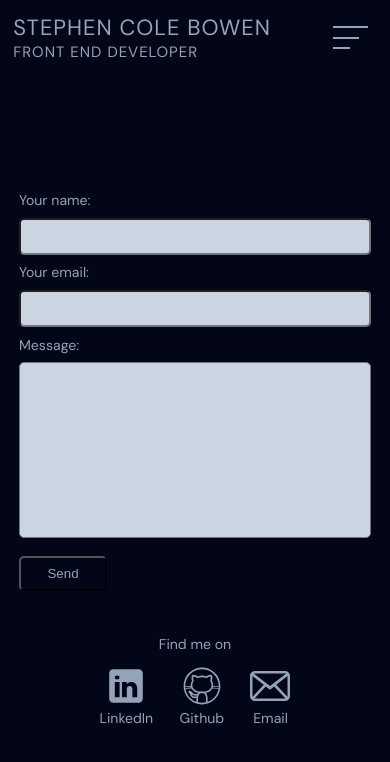
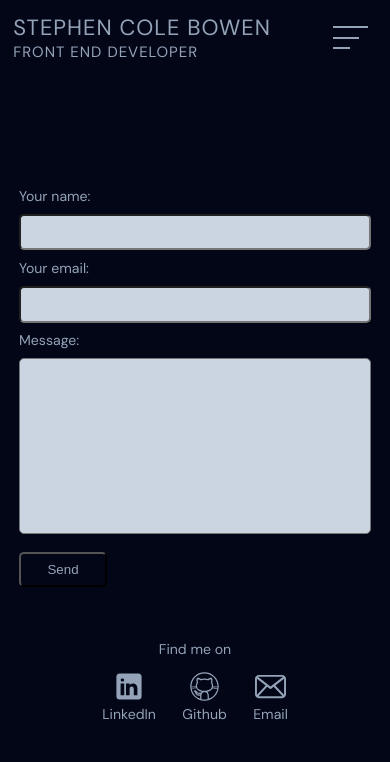
Before and after one commit to stevesscb/profile3.0, a React (Vite) app: page /contact in a window 390 px wide. Shown: the top 762 px of the page. Built offline with nearby package versions, Linux system fonts and the light colour scheme.

Commit message:
reduce contact svg size, add margin bottom contact col 2

```diff
--- a/src/components/socialLinks/socialLinks.module.scss
+++ b/src/components/socialLinks/socialLinks.module.scss
@@ -14,8 +14,8 @@
 
     a {
       img {
-        height: 40px;
-        width: 40px;
+        height: 3.5rem;
+        width: 3.5rem;
         transition: all 0.2s ease;
       }
     }
--- a/src/layout/navigation/mainNav.module.scss
+++ b/src/layout/navigation/mainNav.module.scss
@@ -69,7 +69,7 @@
 
   .list-item {
     cursor: pointer;
-    margin: 1.5rem;
-    font-size: 2.5rem;
+    margin: 1rem;
+    font-size: 2rem;
   }
 }
--- a/src/layout/pages/contact/contact.module.scss
+++ b/src/layout/pages/contact/contact.module.scss
@@ -19,6 +19,7 @@
 
     @media only screen and (max-width: 42.5em) {
       margin-top: 4rem;
+      margin-bottom: 1rem;
     }
   }
 
```
